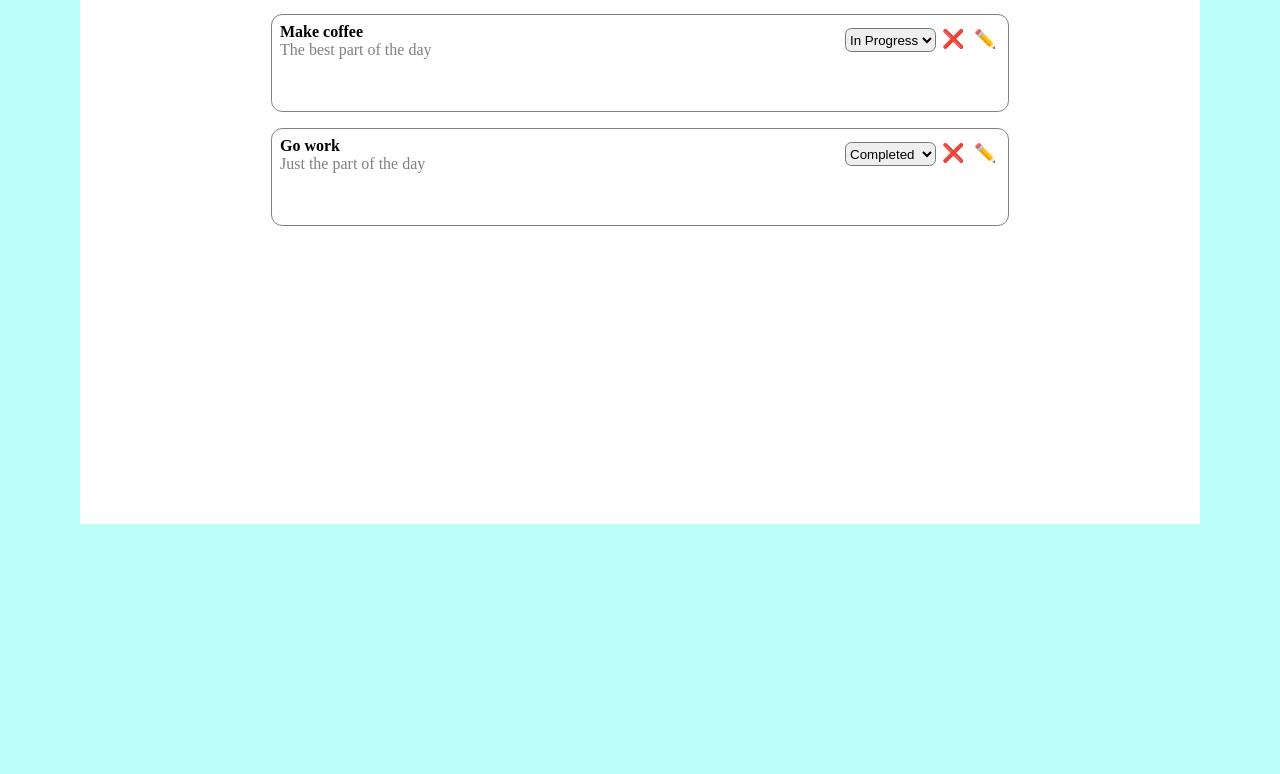
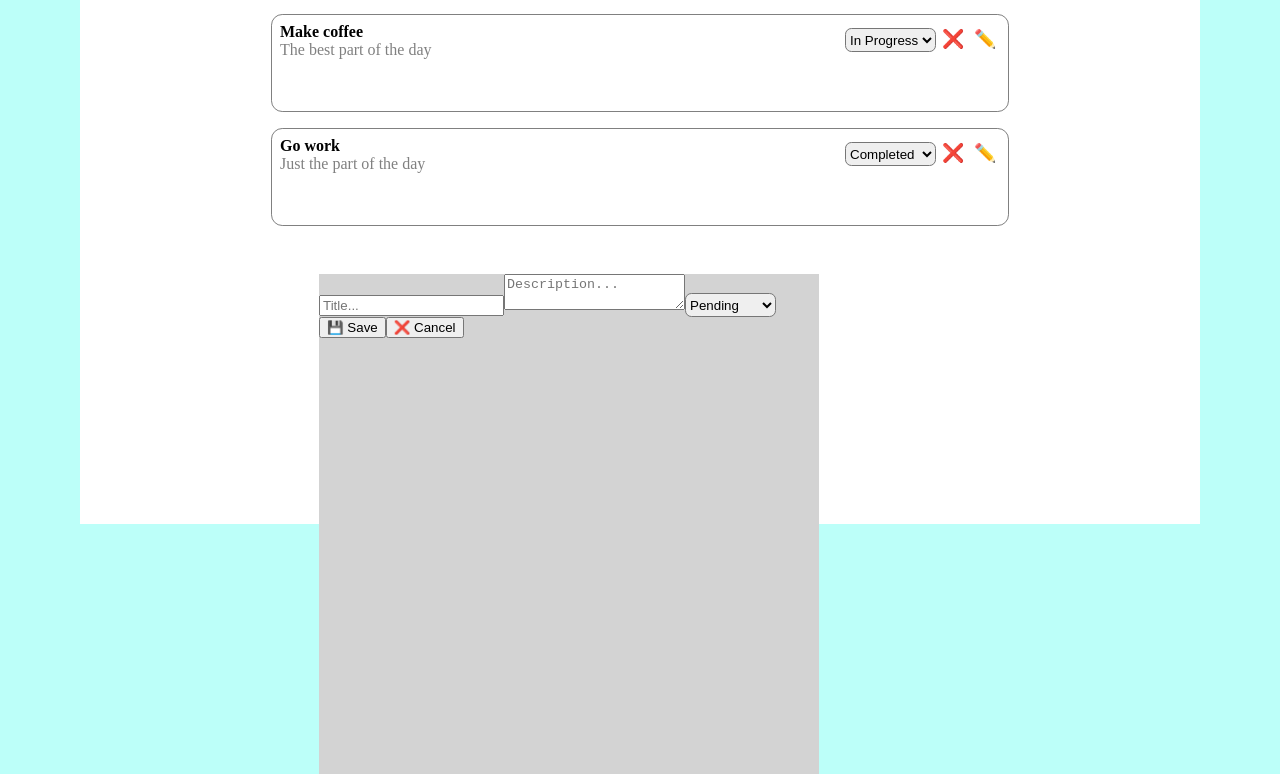
Before and after one commit to IceStorman/ToDoList.Client, a React (Vite) app: page / in a window 1280 px wide. Shown: the part 284-1058 px from the top of the page. Before the commit the page ends 816 px from the top, so only its background shows below. Built offline with nearby package versions, Linux system fonts and the light colour scheme.

Commit message:
Added content for edit task window

```diff
--- a/src/components/EditTaskMenu.tsx
+++ b/src/components/EditTaskMenu.tsx
@@ -1,19 +1,22 @@
-import React, { useState } from "react";
+import React, {useState} from "react";
 import "../styles/EditTaskMenu.scss"
-import {TodoTask} from "../types/todoTypes.ts";
+import {TodoStatus, TodoTask} from "../types/todoTypes.ts";
 
-interface TaskEditWindowProps {
-    task: TodoTask;
-    onSave: (updatedTask: TodoTask) => void;
-    onCancel: () => void;
-}
+export default function EditTaskMenu({taskToEdit}:{taskToEdit: TodoTask}) {
+    const [editedTask, setEditedTask] = useState<TodoTask>(taskToEdit);
 
-export default function EditTaskMenu({ task, onSave, onCancel }: TaskEditWindowProps) {
-    const [editedTask, setEditedTask] = useState<TodoTask>(task);
-
-    const handleTempChanges = (e: React.ChangeEvent<HTMLInputElement | HTMLTextAreaElement>) => {
+    const handleTempChanges = (e: React.ChangeEvent<HTMLInputElement
+        | HTMLTextAreaElement | HTMLSelectElement>) => {
         setEditedTask({ ...editedTask, [e.target.name]: e.target.value });
     };
+
+    function onCancel() {
+
+    }
+
+    function onSave(editedTask: TodoTask) {
+        console.log(editedTask);
+    }
 
     return(
         <div className="editWindow">
@@ -21,13 +24,24 @@ export default function EditTaskMenu({ task, onSave, onCancel }: TaskEditWindowP
                 type="text"
                 name="title"
                 value={editedTask.title}
+                placeholder={"Title..."}
                 onChange={handleTempChanges}
             />
             <textarea
                 name="description"
                 value={editedTask.description}
+                placeholder={"Description..."}
                 onChange={handleTempChanges}
             />
+            <select
+                name="status"
+                value={editedTask.status}
+                onChange={(e) => handleTempChanges(e)}
+            >
+                {Object.values(TodoStatus).map((status) => (
+                    <option key={status} value={status}>{status}</option>
+                ))}
+            </select>
             <button onClick={() => onSave(editedTask)}>💾 Save</button>
             <button onClick={onCancel}>❌ Cancel</button>
         </div>
--- a/src/components/TodoItem.tsx
+++ b/src/components/TodoItem.tsx
@@ -1,11 +1,9 @@
 import {TodoStatus, TodoTask} from "../types/todoTypes";
-import EditTaskMenu from "./EditTaskMenu.tsx";
-import {deleteTodo, updateTodoInfo, updateTodoStatus} from "../mock/api.ts";
+import {deleteTodo, updateTodoStatus} from "../mock/api.ts";
 import "../styles/TodoItem.scss"
 import {ChangeEvent, Dispatch, SetStateAction, useState} from "react";
 
 export default function TodoItem({ task, setTodos }: {task: TodoTask, setTodos: Dispatch<SetStateAction<TodoTask[]>>}) {
-    const [isEditing, setIsEditing] = useState(false);
     const [status, setStatus] = useState<TodoStatus>(task.status);
 
     const onDelete = async (taskToDelete: TodoTask) => {
@@ -14,8 +12,7 @@ export default function TodoItem({ task, setTodos }: {task: TodoTask, setTodos:
         setTodos(() => [...updatedTodos]);
     }
 
-    const onEditRequested = () => {setIsEditing(true)};
-
+    const onEditRequested = () => {};
 
     const onTaskStatusUpdated = async (e: ChangeEvent<HTMLSelectElement>) => {
         const newStatus = await updateTodoStatus(task.id, e.target.value as TodoStatus);
@@ -25,18 +22,7 @@ export default function TodoItem({ task, setTodos }: {task: TodoTask, setTodos:
     }
 
     return (
-        <div className={isEditing ? "todoItem inactive" : "todoItem"}>
-            {isEditing && (
-                <EditTaskMenu
-                    task={task}
-                    onSave={(updatedTask: TodoTask) => {
-                        updateTodoInfo(updatedTask);
-                        setIsEditing(false);
-                    }}
-                    onCancel={() => setIsEditing(false)}
-                />
-            )}
-
+        <div className="todoItem">
             <div className="todoText">
                 <h4>{task.title}</h4>
                 <p>{task.description}</p>
--- a/src/components/TodoList.tsx
+++ b/src/components/TodoList.tsx
@@ -1,8 +1,9 @@
 import { useState } from "react";
-import {TodoTask} from "../types/todoTypes.ts";
+import {TodoStatus, TodoTask} from "../types/todoTypes.ts";
 import "../styles/TodoList.scss"
 import CreateTodoItemInterface from "./CreateTodoItemInterface.tsx";
 import TodoContent from "./TodoContent.tsx";
+import EditTaskMenu from "./EditTaskMenu.tsx";
 
 export default function TodoList() {
     const [todos, setTodos] = useState<TodoTask[]>([]);
@@ -20,6 +21,9 @@ export default function TodoList() {
                     todos={todos}
                     setTodos={setTodos}
                 />
+                <EditTaskMenu
+                    taskToEdit={{ id: 0, title: "", description: "", status: TodoStatus.Pending }}
+                />
             </div>
         </div>
     );
--- a/src/mock/api.ts
+++ b/src/mock/api.ts
@@ -54,6 +54,7 @@ export const updateTodoInfo= (updatedTodo: TodoTask) =>{
             todos.map((task) =>
                 task.id === updatedTodo.id ? { ...task, ...updatedTodo } : task
             );
+            console.log(updatedTodo);
             resolve(updatedTodo);
         }, 200)
     })
--- a/src/styles/EditTaskMenu.scss
+++ b/src/styles/EditTaskMenu.scss
@@ -0,0 +1,7 @@
+.editWindow{
+  width: 500px;
+  height: 500px;
+  margin: 3rem;
+  background-color: lightgray;
+  position: absolute;
+}
```
